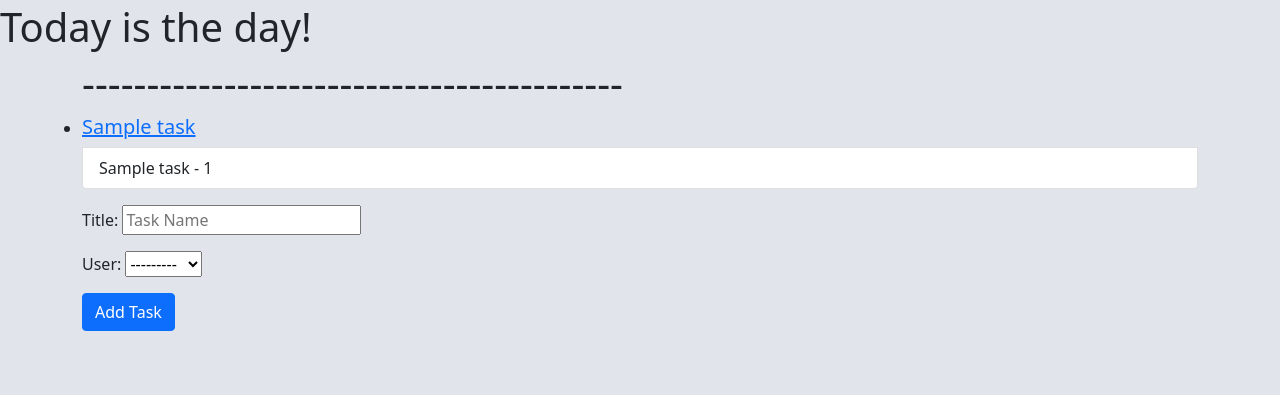
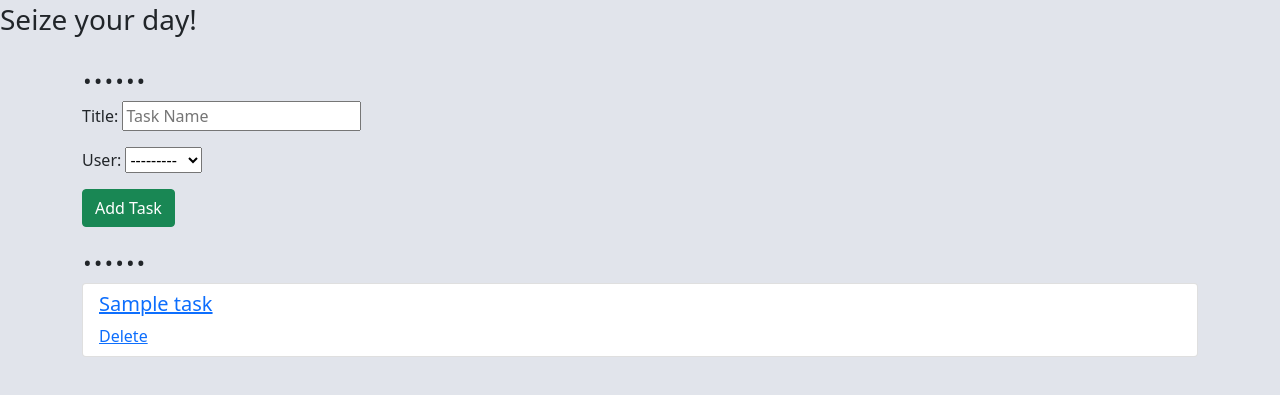
Before and after one commit to kjrinuk/Taskerise, a Django app: page / in a window 1280 px wide. Shown: the part 65-460 px from the top of the page. Run offline with Django 5.2, Linux system fonts and the light colour scheme; tables that the repository leaves empty hold one stand-in row (values such as "Sample post").

Commit message:
Initial Delete Task functionality

```diff
--- a/tasks/templates/tasks/tasks.html
+++ b/tasks/templates/tasks/tasks.html
@@ -2,45 +2,29 @@
 {% load static %}
 {% block content %}
 
-<h1>Today is the day!</h1>
+<h3>      Seize your day!</h3>
 <div class="container">
-<!-- <form method="POST" action="/">
+    <h1>......</h1>
+    <form method="post">
             {% csrf_token %}
-    {{ TaskAddForm.title }}
-
-    <input type="submit" class="btn-blue" value="Add Task">
-
-</form> -->
-<!--
+            {{ TaskAddForm.as_p }}
+            <button type="submit" class="btn btn-success">Add Task</button>
+    </form>
+    <h1>......</h1>
+    <ul class="list-group">
         {% for task in tasks %}
+        <li class="list-group-item">
             <a href="{% url 'edittask' task.task_id %}" class="task-link">
                 <h5> {{ task.title }} </h5>
+                <a href="{% url 'deletetask' task.task_id %}" class="task-link">
+                    Delete
                 </a>
-
-<p class="task_id:">Task ID: {{ task.task_id }}</p>
-<p class="priority">Priority: {{ task.priority }}</p>
-<p class="status">Status: {{ task.status }}</p>
-{% endfor %} -->
-
-<h1>------------------------------------------</h1>
-        <ul class="list-group mb-3">
-            {% for task in tasks %}
-            <li>
-                <a href="{% url 'edittask' task.task_id %}" class="task-link">
-                    <h5> {{ task.title }} </h5>
             </a>
-            </li>
-            <li class="list-group-item">
-                {{ task.title }} - {{ task.task_id }}
         </li>
         {% endfor %}
     </ul>
 
-        <form method="post">
-            {% csrf_token %}
-            {{ TaskAddForm.as_p }}
-            <button type="submit" class="btn btn-primary">Add Task</button>
-        </form>
+
 
 </div>
 {% endblock %}
--- a/tasks/urls.py
+++ b/tasks/urls.py
@@ -8,4 +8,5 @@ urlpatterns = [
     path('', index, name = 'index'),
     # path('addtask', views.addtask, name='addtask'),
     path('edittask/<int:task_id>/', views.edittask, name='edittask'),
+    path('deletetask/<int:task_id>/', views.deleteTask, name='deletetask'),
 ]
--- a/tasks/views.py
+++ b/tasks/views.py
@@ -10,7 +10,7 @@ from .forms import TaskForm, TaskAddForm
 #     queryset = Task.objects.filter()
 #     template_name = "tasks/index.html"
 
-
+# Function to Add a task
 def index(request):
     tasks = Task.objects.all()
     if request.method == 'POST':
@@ -25,12 +25,20 @@ def index(request):
     context = {'tasks': tasks, 'TaskAddForm': form}
     return render(request, "tasks/tasks.html", context)
 
-# def addtask(request)
+# Function to delete a chosen task
+def deleteTask(request, task_id):
+    task = Task.objects.get(task_id = task_id)
 
-#     task = get_object_or_404(Task)
+    if request.method == 'POST':
+            task.delete()
 
-#     return render(request, 'tasks/add_task.html')
+            return redirect('/')
 
+    context = {'task': task}
+
+    return render(request, 'tasks/deletetask.html', context)
+
+# Function to edit a chose task
 def edittask(request, task_id):
     # Call form
     #taskform = TaskForm()
```
Also changed, not shown: tasks/templates/tasks/deletetask.html (added, +9 -0 lines). Lines whose indentation alone changed are shown as unchanged.
